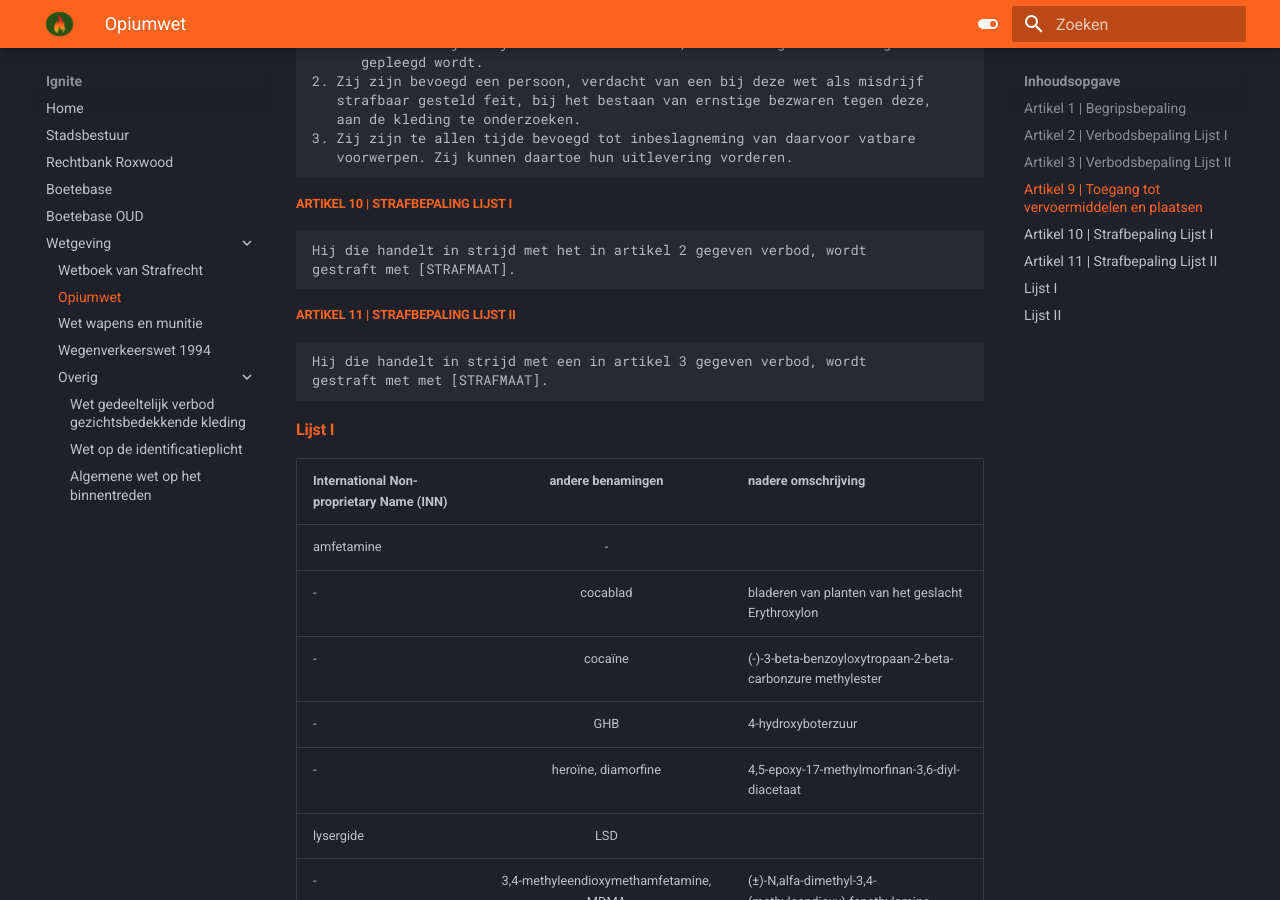
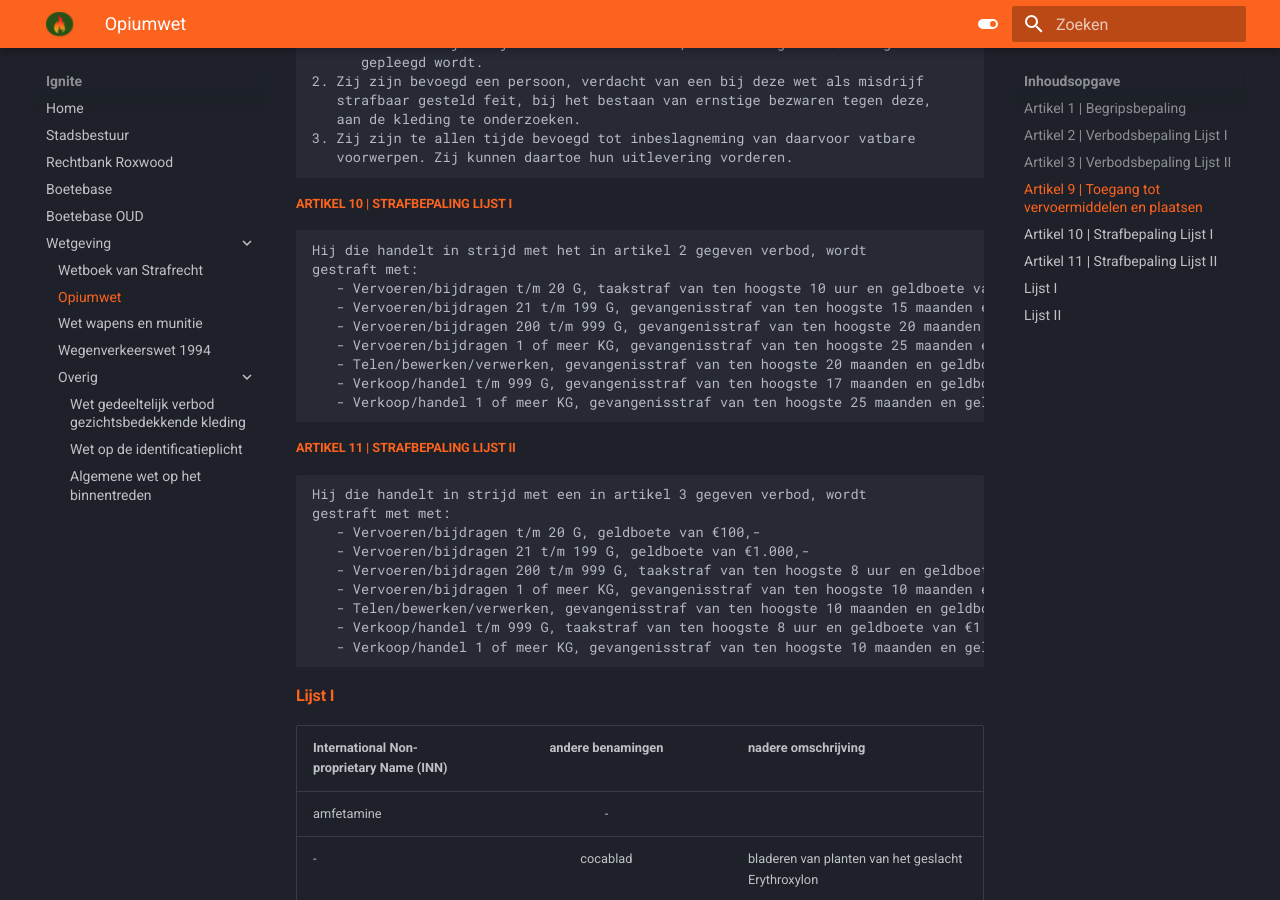
Before and after one commit to NLDenny/wetboek, an MkDocs documentation site: the page built from docs/opw.md, in a window 1280 px wide and 900 px high, scrolled down 927 px. Built offline with MkDocs 1.6.1 and Material for MkDocs 9.7.7, drawn with Linux system fonts in a browser that asks for light colours.

Commit message:
Update opw.md

````diff
--- a/docs/opw.md
+++ b/docs/opw.md
@@ -53,13 +53,27 @@ D. te vervaardigen.
 #####<span style="color: #fc631e;">Artikel 10 | Strafbepaling Lijst I</span>
 ```
 Hij die handelt in strijd met het in artikel 2 gegeven verbod, wordt
-gestraft met [STRAFMAAT].
+gestraft met:
+   - Vervoeren/bijdragen t/m 20 G, taakstraf van ten hoogste 10 uur en geldboete van €750,-
+   - Vervoeren/bijdragen 21 t/m 199 G, gevangenisstraf van ten hoogste 15 maanden en geldboete van €1.950,-
+   - Vervoeren/bijdragen 200 t/m 999 G, gevangenisstraf van ten hoogste 20 maanden en geldboete van €4.030,-
+   - Vervoeren/bijdragen 1 of meer KG, gevangenisstraf van ten hoogste 25 maanden en geldboete van €8.340,-
+   - Telen/bewerken/verwerken, gevangenisstraf van ten hoogste 20 maanden en geldboete van €2.680,-
+   - Verkoop/handel t/m 999 G, gevangenisstraf van ten hoogste 17 maanden en geldboete van €1.750,-
+   - Verkoop/handel 1 of meer KG, gevangenisstraf van ten hoogste 25 maanden en geldboete van €5.260,-
 ```
 
 #####<span style="color: #fc631e;">Artikel 11 | Strafbepaling Lijst II</span>
 ```
 Hij die handelt in strijd met een in artikel 3 gegeven verbod, wordt
-gestraft met met [STRAFMAAT].
+gestraft met met:
+   - Vervoeren/bijdragen t/m 20 G, geldboete van €100,-
+   - Vervoeren/bijdragen 21 t/m 199 G, geldboete van €1.000,-
+   - Vervoeren/bijdragen 200 t/m 999 G, taakstraf van ten hoogste 8 uur en geldboete van €1.715,-
+   - Vervoeren/bijdragen 1 of meer KG, gevangenisstraf van ten hoogste 10 maanden en geldboete van €2.240,-
+   - Telen/bewerken/verwerken, gevangenisstraf van ten hoogste 10 maanden en geldboete van €1.340,-
+   - Verkoop/handel t/m 999 G, taakstraf van ten hoogste 8 uur en geldboete van €1.235,-
+   - Verkoop/handel 1 of meer KG, gevangenisstraf van ten hoogste 10 maanden en geldboete van €4.340,-
 ```
 
 ####<span style="color: #fc631e;">Lijst I</span>
````
